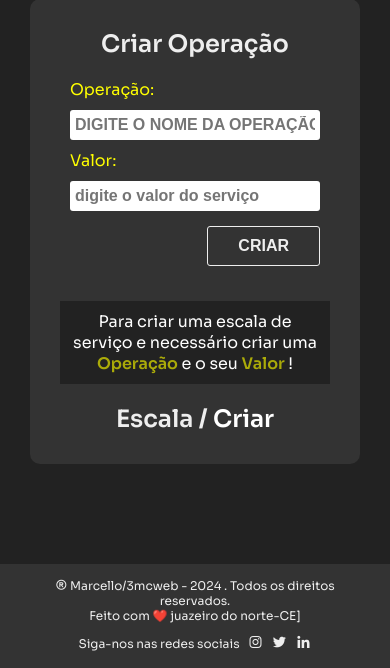
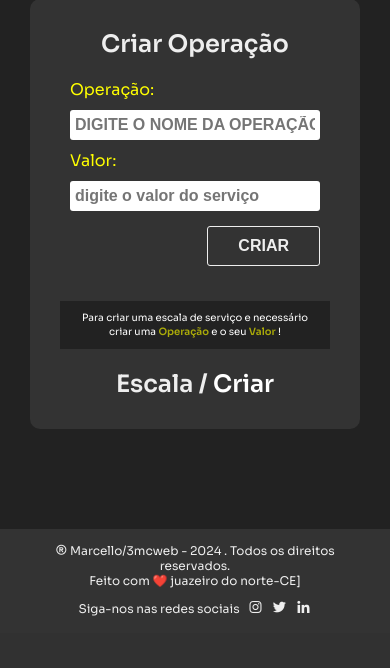
Before and after one commit to mlaferreira/adm, a PHP site: page / in a window 390 px wide. Shown: the part 2942-3610 px from the top of the page. After the commit the page ends 3558 px from the top, so only its background shows below. Run offline with PHP 8.4, Linux system fonts and the light colour scheme.

Commit message:
estou gostando do responsivo

```diff
--- a/assets/css/content.css
+++ b/assets/css/content.css
@@ -78,4 +78,9 @@ main{
         grid-template-columns: repeat(1, 1fr);
         margin-bottom: 20px;
     }
+    .formularios .descrition{
+        font-size: 10px;
+        line-height: 14px;
+
+    }
 }
--- a/assets/css/form-escala.css
+++ b/assets/css/form-escala.css
@@ -76,8 +76,6 @@ input[type="time"] {
         height: auto;
         padding: 10px;
         margin-bottom: 20px;
-
     }
 
-
 }
--- a/index.html
+++ b/index.html
@@ -33,7 +33,7 @@
         <main>
 
             <section class="banner">
-                HERO
+                <article class=""></article>
 
             </section>
             <div class="content-main">
```
